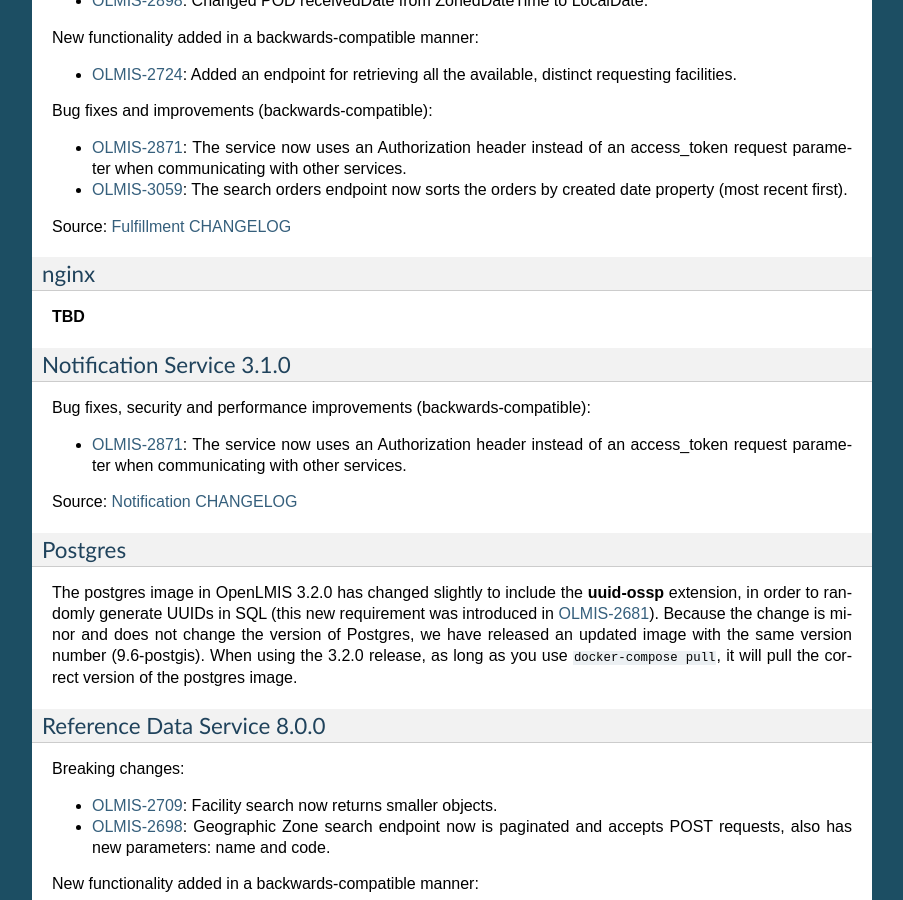
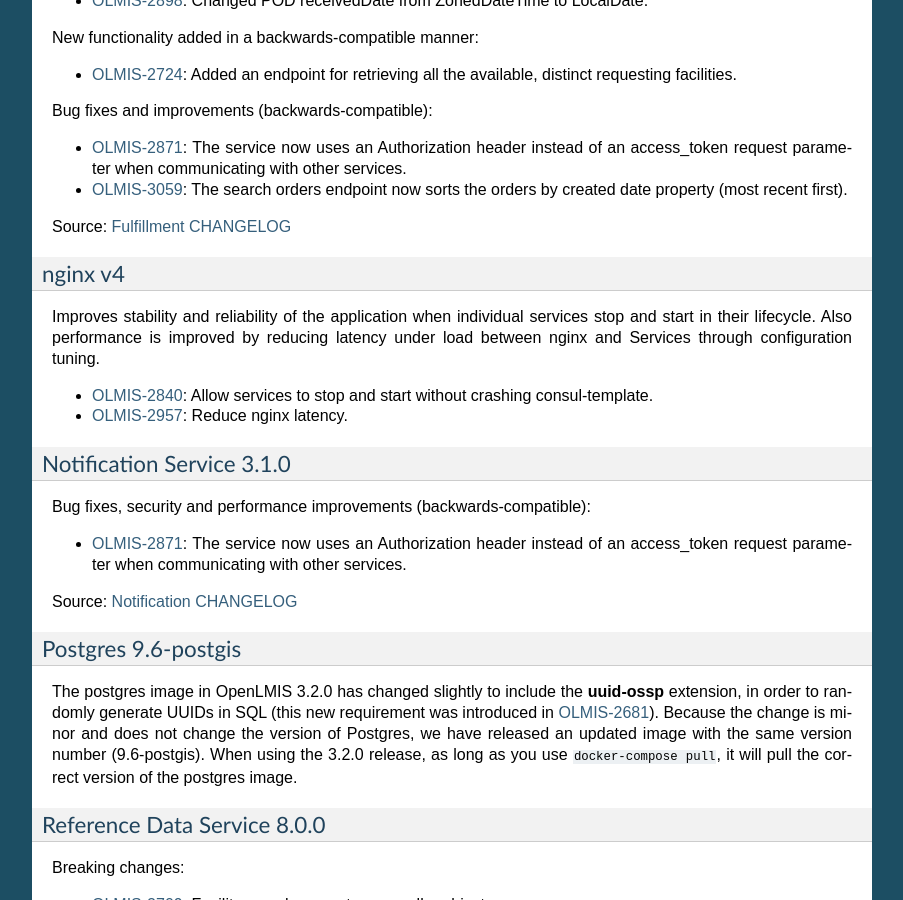
Before and after one commit to OpenLMIS/openlmis-ref-distro, a Sphinx documentation site: the page built from docs/source/releases/openlmis-ref-distro-v3.2.0.rst, in a window 1280 px wide and 900 px high, scrolled down 3016 px. Shown: the whole window, without its empty margins (198-1101 px from the left). Built offline with Sphinx 7.4.7, drawn with Linux system fonts in a browser that asks for light colours; pages that are not in the unit, such as notebooks, are missing from menus; some of the changed text lies outside the part shown.

Commit message:
Update release notes to include nginx changes

```diff
--- a/docs/source/releases/openlmis-ref-distro-v3.2.0.rst
+++ b/docs/source/releases/openlmis-ref-distro-v3.2.0.rst
@@ -177,10 +177,17 @@
 Source: `Fulfillment CHANGELOG
 <https://github.com/OpenLMIS/openlmis-fulfillment/blob/master/CHANGELOG.md>`_
 
-nginx
+nginx v4
 --------
 
-**TBD**
+Improves stability and reliability of the application when individual services stop and start in
+their lifecycle. Also performance is improved by reducing latency under load between nginx and
+Services through configuration tuning.
+
+- `OLMIS-2840 <https://openlmis.atlassian.net/browse/OLMIS-2840>`_: Allow services to stop and start
+  without crashing consul-template.
+- `OLMIS-2957 <https://openlmis.atlassian.net/browse/OLMIS-2957>`_: Reduce nginx latency.
+
 
 Notification Service 3.1.0
 --------------------------
@@ -194,7 +201,7 @@
 Source: `Notification CHANGELOG
 <https://github.com/OpenLMIS/openlmis-notification/blob/master/CHANGELOG.md>`_
 
-Postgres
+Postgres 9.6-postgis
 --------
 
 The postgres image in OpenLMIS 3.2.0 has changed slightly to include the **uuid-ossp** extension,
```
